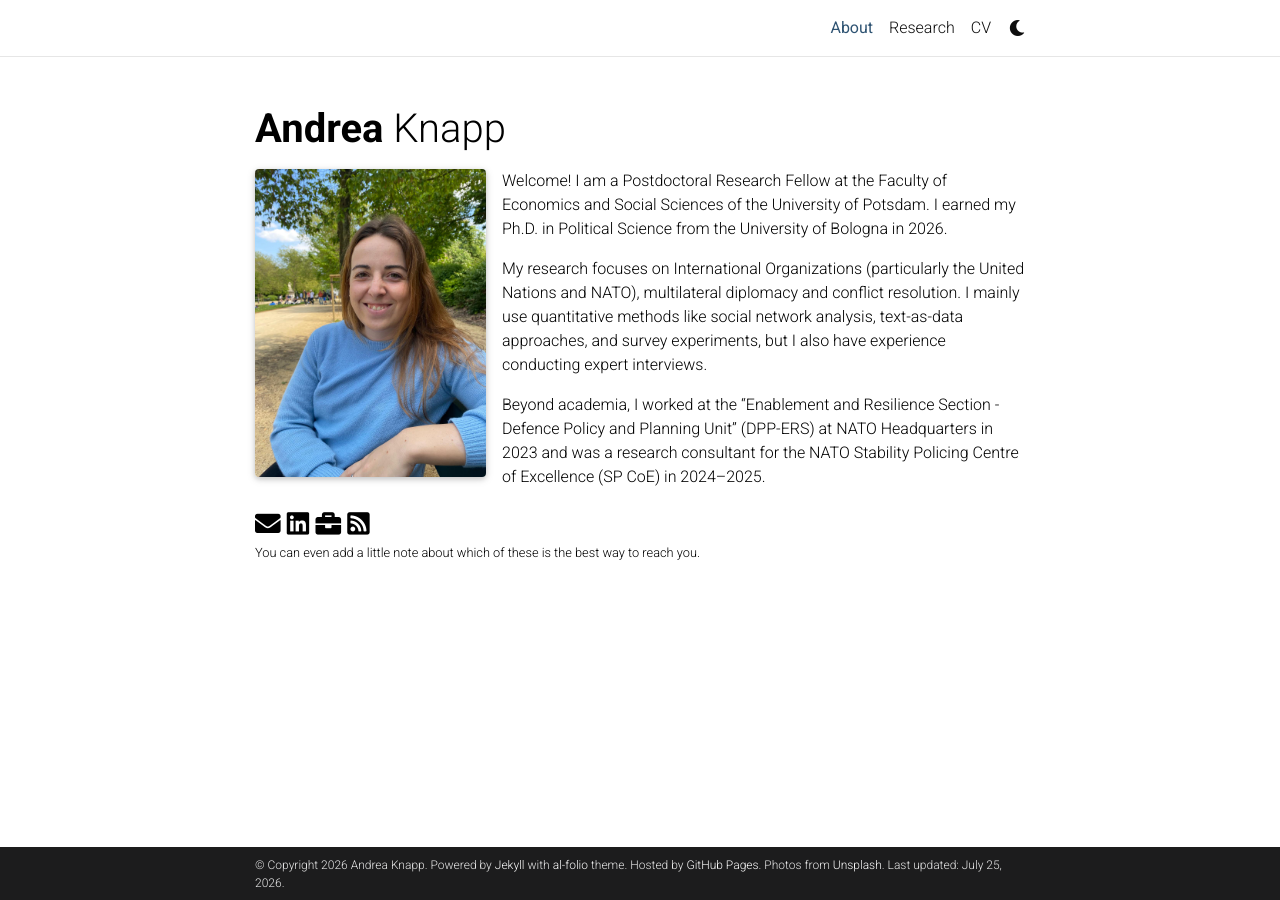
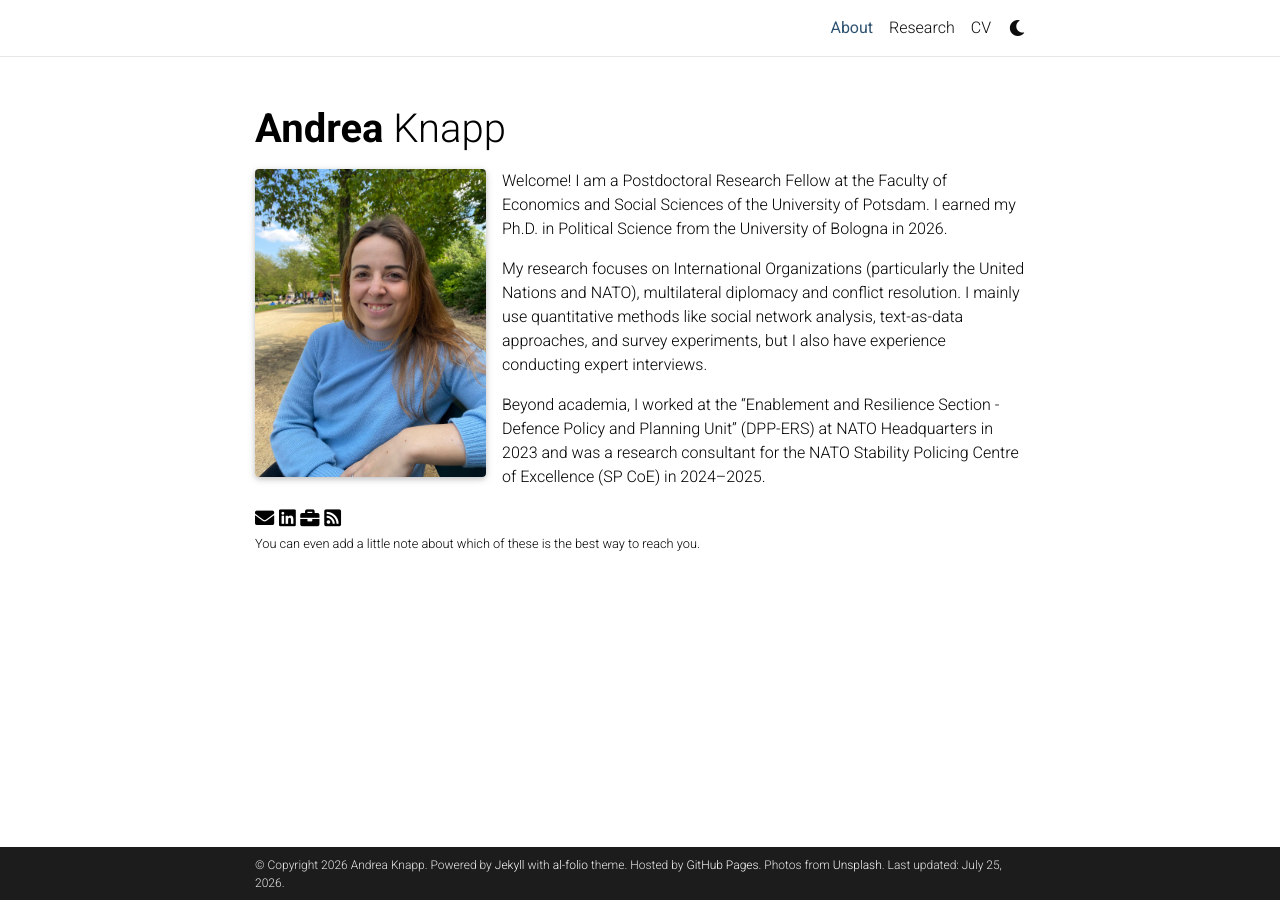
Before and after one commit to andrea-knpp/website, a Jekyll site: the page built from _pages/about.md, in a window 1280 px wide. Built offline with Jekyll 4.4.1, drawn with Linux system fonts in a browser that asks for light colours; full-size pictures stand in for the smaller copies a plugin makes; comment, search, counter and statistics services are not loaded; a style sheet for code colours, icons or effects is not loaded.

Commit message:
Update _base.scss

```diff
--- a/_sass/_base.scss
+++ b/_sass/_base.scss
@@ -304,7 +304,7 @@ blockquote {
   text-align: left;
 
   .contact-icons {
-    font-size: 1.6rem;
+    font-size: 1.2rem;
 
     a {
       i::before {
```
